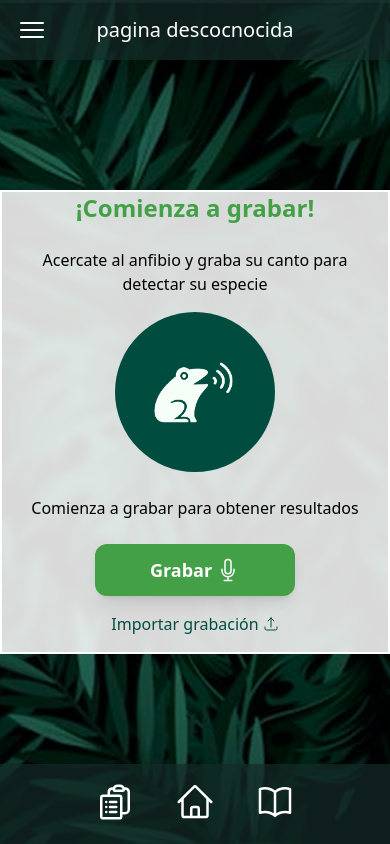
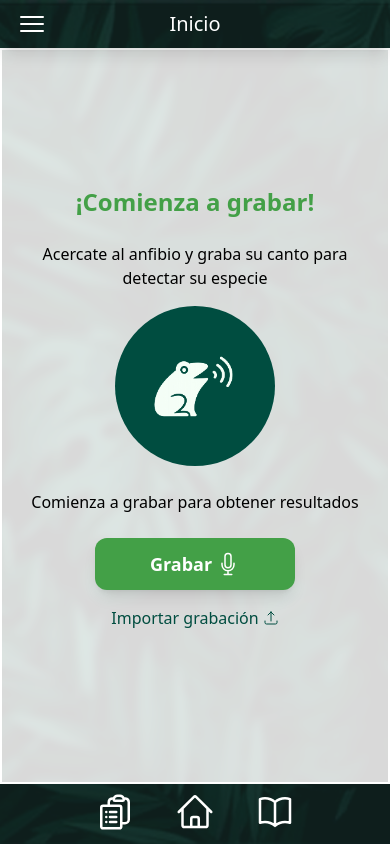
Before and after one commit to camiastrada/PhibIA-app, a React (Vite) app in the folder phibIA-app/frontend/: page / in a window 390 px wide. Built offline with nearby package versions, Linux system fonts and the light colour scheme.

Commit message:
layout items modified for phone view

```diff
--- a/phibIA-app/frontend/src/components/Bottombar.tsx
+++ b/phibIA-app/frontend/src/components/Bottombar.tsx
@@ -5,7 +5,7 @@ import EncyclopediaIcon from "../assets/sidebarIcons/encyclopedia.tsx";
 
 export default function Topbar(){
     return(
-        <div className="fixed h-20 w-full bg-[#152C28]/70 text-white flex flex-row bottom-0 shadow-lg z-10 items-center md:hidden">
+        <div className="fixed h-15 w-full bg-[#152C28]/70 text-white flex flex-row bottom-0 shadow-lg z-10 items-center md:hidden">
             <nav className="flex flex-row gap-6 w-full justify-center">
                 <SidebarIcon
                     to="/captures"
--- a/phibIA-app/frontend/src/components/Topbar.tsx
+++ b/phibIA-app/frontend/src/components/Topbar.tsx
@@ -7,7 +7,7 @@ export default function Topbar(){
     const {pathname} = useLocation();
     const page = pathname.split("/")[1];
     return(
-        <div className="fixed h-15 w-full bg-[#152C28]/70 text-white flex flex-row top-0 shadow-lg z-10 items-center justify-between md:hidden">
+        <div className="fixed h-12 w-full bg-[#152C28]/70 text-white flex flex-row top-0 shadow-lg z-10 items-center justify-between md:hidden">
             <div id="profileSection" className="rounded-full flex items-center justify-center p-4">
                 <svg xmlns="http://www.w3.org/2000/svg" fill="none" viewBox="0 0 24 24" stroke-width="1.5" stroke="currentColor" className="size-8">
                     <path stroke-linecap="round" stroke-linejoin="round" d="M3.75 6.75h16.5M3.75 12h16.5m-16.5 5.25h16.5" />
@@ -15,7 +15,7 @@ export default function Topbar(){
             </div>
             <div className="absolute inset-x-0 flex items-center justify-center">
                 <p className="text-xl">
-                    {paths[page] ?? "pagina descocnocida"}
+                    {page === "" ? "Inicio" : paths[page] ?? "pagina descocnocida"}
                 </p>
             </div>
         </div>
--- a/phibIA-app/frontend/src/layouts/DahboardLayout.tsx
+++ b/phibIA-app/frontend/src/layouts/DahboardLayout.tsx
@@ -8,19 +8,23 @@ import Background from "/images/bgMainImage.jpg";
 export default function DashboardLayout() {
   return (
     <div
-      className="flex h-screen w-screen items-center"
+      className="flex flex-col md:flex-row h-screen w-screen items-center justify-between"
       style={{
         backgroundImage: `url(${Background})`,
         backgroundSize: "cover",
         backgroundPosition: "top",
       }}
     >
+      <Sidebar />
       <Topbar />
+      <div className="flex flex-col md:flex-row justify-center items-center w-full h-full overflow-y-clip overflow-x-hidden">
+        <div className="flex md:hidden h-12 w-full"/>
+        <div className="flex-1 flex md:flex-auto md:justify-center md:items-center h-full">
+          <Outlet />
+        </div>
+        <div className="flex md:hidden h-15 w-full"/>
+      </div>
       <Bottombar />
-      <Sidebar />
-      <div className="flex justify-center items-center w-full h-full overflow-y-clip overflow-x-hidden ">
-        <Outlet />
-      </div>
     </div>
   );
 }
```
